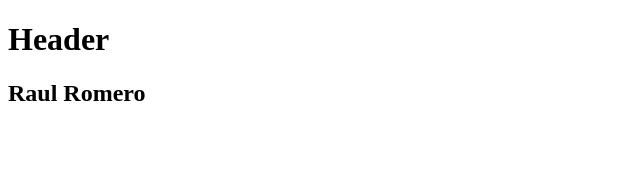
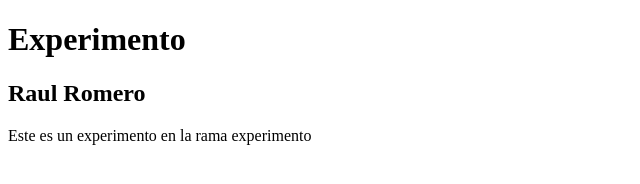
Before and after one commit to RaulRomero26/curso, a plain HTML site: page index.html in a window 1280 px wide. Shown: the whole page, without its empty margins (0-640 px from the left). Drawn offline with Linux system fonts and the light colour scheme.

Commit message:
agregamos texto de experimento

```diff
--- a/index.html
+++ b/index.html
@@ -7,10 +7,13 @@
     </head>
     <body>
         <header>
-            <h1>Header</h1>
+            <h1>Experimento</h1>
         </header>
         <div class="container">
             <h2>Raul Romero</h2>
         </div>
+        <footer>
+            <p>Este es un experimento en la rama experimento</p>
+        </footer>
     </body>
 </html>
```
